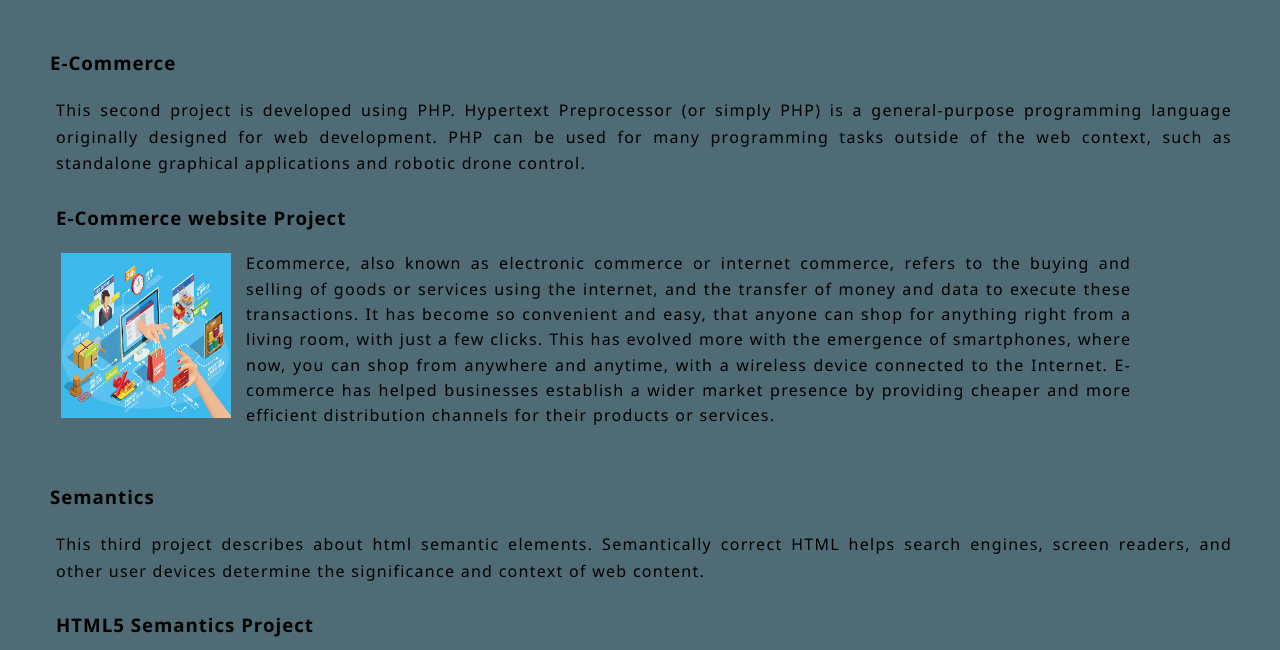
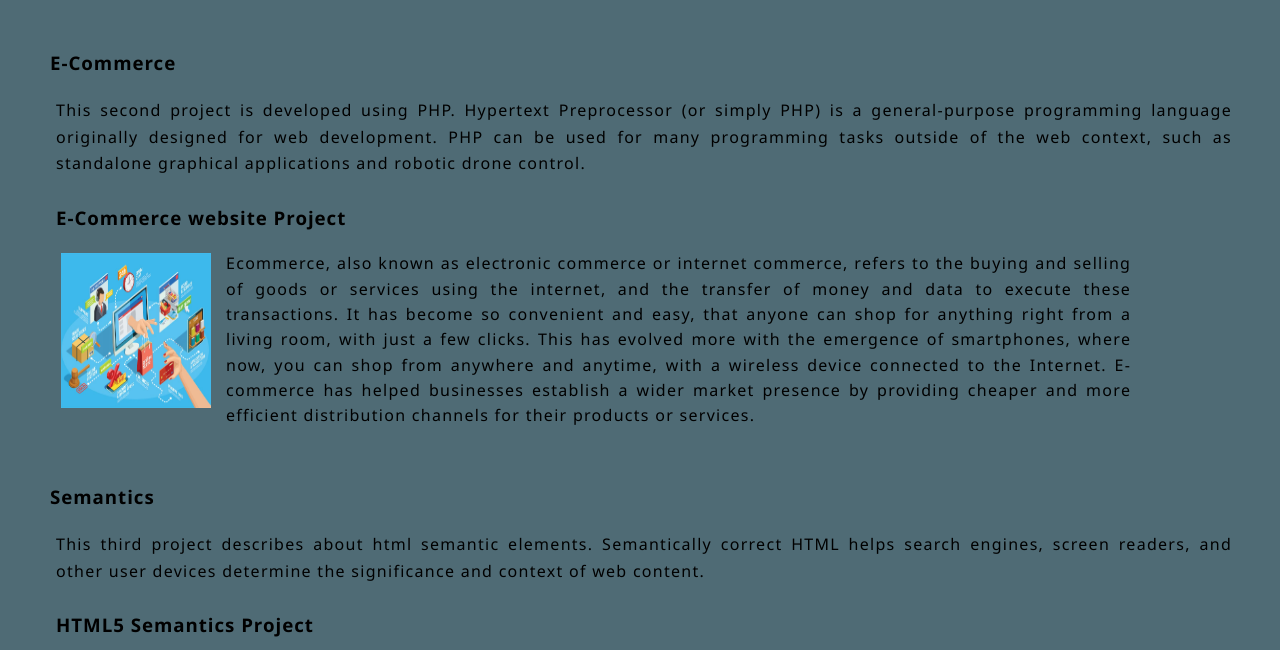
Before and after one commit to KKSankar/portfolio, a plain HTML site: page index.html in a window 1280 px wide. Shown: the part 627-1277 px from the top of the page. Drawn offline with Linux system fonts and the light colour scheme; a web font is replaced by a local one.

Commit message:
created transform  transition effects for images in home page

```diff
--- a/styles/stylesheet.css
+++ b/styles/stylesheet.css
@@ -27,6 +27,19 @@ body.home, body.about-me  {
    transition: width 2s, height 2s, background-color 2s, transform 2s;
 }
 .flex-item img:hover {
+  width: 170px;
+  height: 170px;
+  transform: rotate(360deg);
+}
+article.home img {
+   border-style: none;
+   border-width: 1px;
+   display: block;
+   width: 150px;
+   height: 155px;
+   transition: width 2s, height 2s, background-color 2s, transform 1.5s;
+}
+article.home img:hover {
   width: 170px;
   height: 170px;
   transform: rotate(360deg);
```
